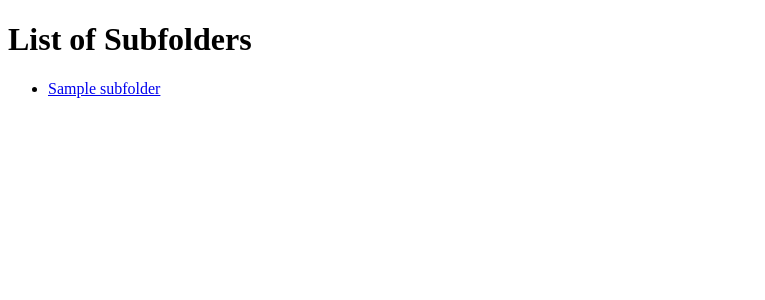
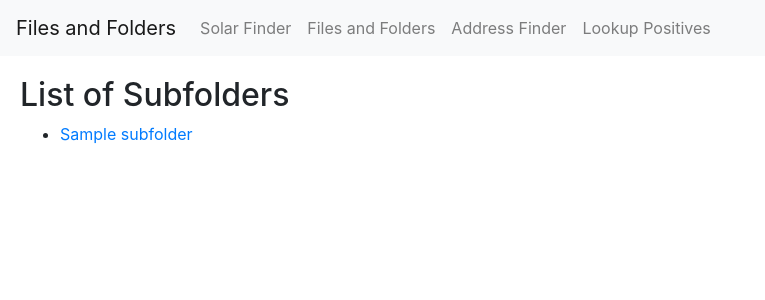
Before and after one commit to mohammadmozafari/solar-finder-tool, a Flask app: template webapp/templates/subfolder_list.html in a window 1280 px wide. Shown: the top 300 px of the page, without its empty margins (0-765 px from the left). Run offline with Flask 3, Linux system fonts and the light colour scheme; the template is opened without the code that fills it: most values are stand-ins (such as "Sample title", 1, 10 or a date in 2020); some libraries are stand-ins or nearby versions.

Commit message:
files and folders added to tabs

```diff
--- a/webapp/templates/subfolder_list.html
+++ b/webapp/templates/subfolder_list.html
@@ -3,14 +3,53 @@
 <head>
     <meta charset="UTF-8">
     <meta name="viewport" content="width=device-width, initial-scale=1.0">
-    <title>List of Subfolders</title>
+    <!-- Bootstrap CSS -->
+    <link rel="stylesheet" href="https://maxcdn.bootstrapcdn.com/bootstrap/4.5.2/css/bootstrap.min.css">
+    <link rel="stylesheet" type="text/css" href="../static/css/progressbars.css">
+    <link rel="stylesheet" type="text/css" href="../static/css/float_styles.css">
+    <link rel="stylesheet" type="text/css" href="../static/css/home.css">
+    <title>Address Finder Results</title>
 </head>
 <body>
-    <h1>List of Subfolders</h1>
+
+    <!-- Navigation Bar -->
+    <nav class="navbar navbar-expand-lg navbar-light bg-light">
+        <a class="navbar-brand" href="#">Files and Folders</a>
+        <button class="navbar-toggler" type="button" data-toggle="collapse" data-target="#navbarNav" aria-controls="navbarNav" aria-expanded="false" aria-label="Toggle navigation">
+            <span class="navbar-toggler-icon"></span>
+        </button>
+        <div class="collapse navbar-collapse" id="navbarNav">
+            <ul class="navbar-nav">
+                <li class="nav-item">
+                    <a class="nav-link" id="coordinates-tab" href="/">Solar Finder</a>
+                </li>
+                <li class="nav-item">
+                    <a class="nav-link" id="files-tab" href="/display_images">Files and Folders</a>
+                </li>
+                <li class="nav-item">
+                    <a class="nav-link" id="address-tab" href="/address_finder">Address Finder</a>
+                </li>
+                <li class="nav-item">
+                    <a class="nav-link" id="pos-lookup-tab" href="/pos_lookup">Lookup Positives</a>
+                </li>
+            </ul>
+        </div>
+    </nav>
+
+    <div class="results" id="lookupdiv">
+    <h2>List of Subfolders</h2>
     <ul>
         {% for subfolder in subfolders %}
             <li><a href="{{ url_for('display_images', subfolder=subfolder) }}">{{ subfolder }}</a></li>
         {% endfor %}
     </ul>
+    </div>
+
+    <!-- Bootstrap JS and Popper.js (required for Bootstrap) -->
+    <script src="https://code.jquery.com/jquery-3.6.4.slim.min.js"></script>
+    <script src="https://cdn.jsdelivr.net/npm/@popperjs/core@2.9.2/dist/umd/popper.min.js"></script>
+    <script src="https://maxcdn.bootstrapcdn.com/bootstrap/4.5.2/js/bootstrap.min.js"></script>
+    <script src="../static/script/progressbars.js"></script>
+    <script src="../static/script/script.js"></script>
 </body>
 </html>
```
